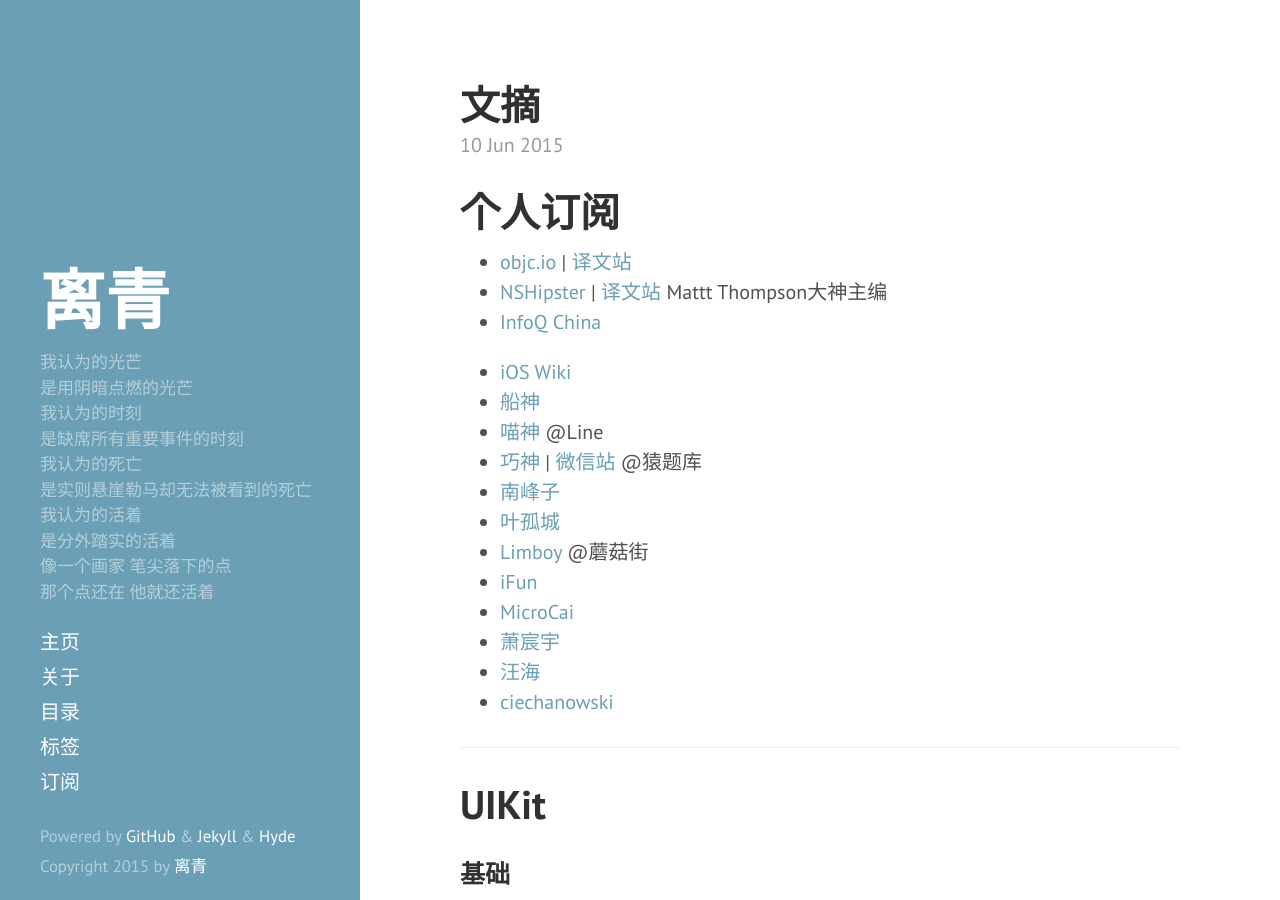
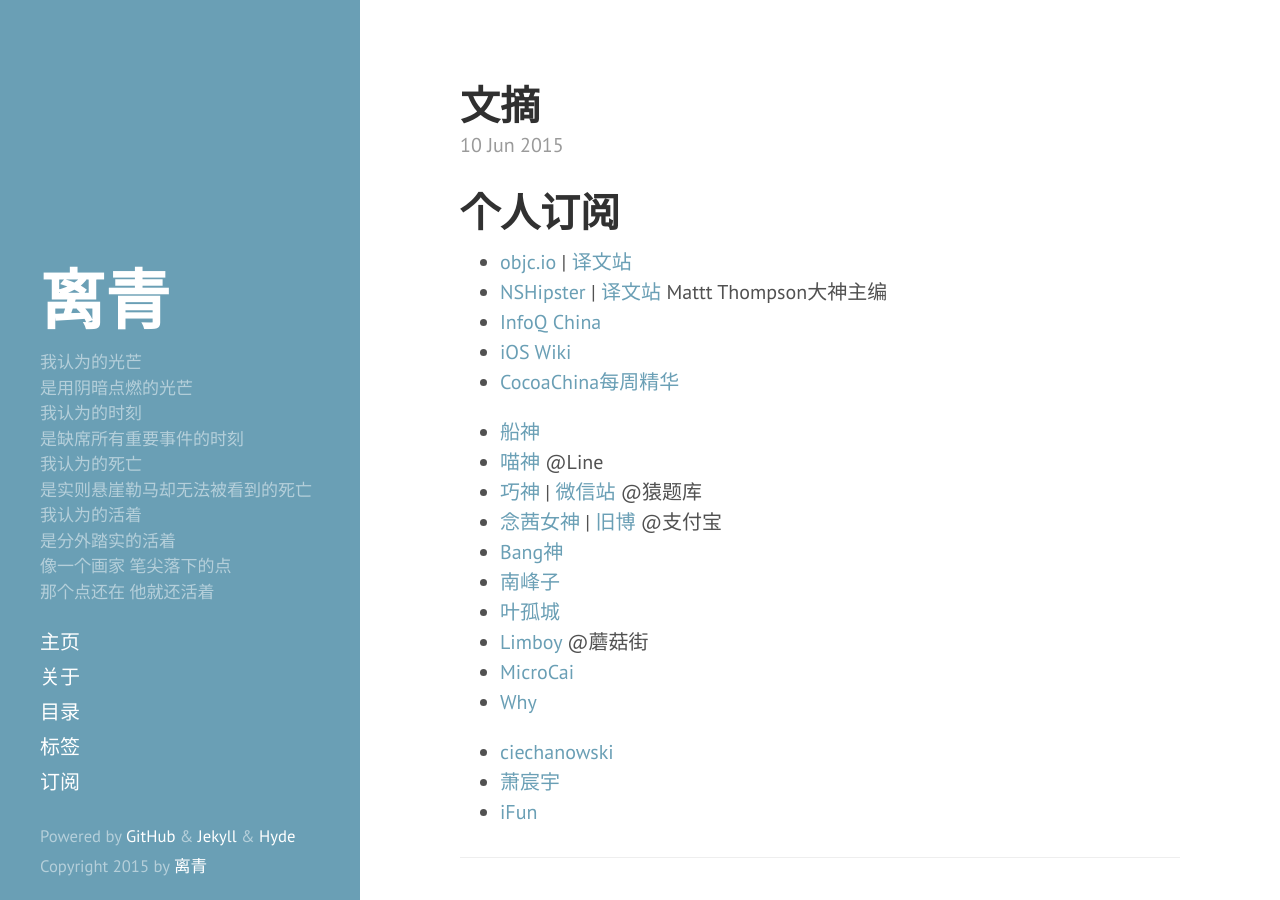
Before and after one commit to li-qing/li-qing.github.io, a Jekyll site: the page built from _posts/2015-06-10-digest.md, in a window 1280 px wide and 900 px high. Built offline with Jekyll 4.4.1, drawn with Linux system fonts in a browser that asks for light colours.

Commit message:
edit digest

```diff
--- a/_posts/2015-06-10-digest.md
+++ b/_posts/2015-06-10-digest.md
@@ -10,19 +10,23 @@ tags: Digest
 - [objc.io](http://www.objc.io/) \| [译文站](http://objccn.io/)
 - [NSHipster](http://nshipster.com/) \| [译文站](http://nshipster.cn/) Mattt Thompson大神主编
 - [InfoQ China](http://chuansong.me/account/infoqchina)
+- [iOS Wiki](http://www.ios-wiki.com/)
+- [CocoaChina每周精华](http://www.cocoachina.com/special/jinghua/)
 
-- [iOS Wiki](http://www.ios-wiki.com/)
 - [船神](http://beyondvincent.com/)
 - [喵神](http://onevcat.com/) @Line
 - [巧神](http://blog.devtang.com/) \| [微信站](http://chuansong.me/account/iosDevTips) @猿题库
+- [念茜女神](http://nianxi.net/) \| [旧博](http://my.csdn.net/yiyaaixuexi) @支付宝
+- [Bang神](http://blog.cnbang.net/)
 - [南峰子](http://southpeak.github.io/)
-- [叶孤城](http://www.jianshu.com/p/99e8b3f6f377)
+- [叶孤城](http://www.jianshu.com/users/b82d2721ba07/latest_articles)
 - [Limboy](http://limboy.me/) @蘑菇街
+- [MicroCai](https://www.zybuluo.com/MicroCai/note/51120)
+- [Why](http://blog.callmewhy.com/)
+
+- [ciechanowski](http://ciechanowski.me/)
+- [萧宸宇](http://iiiyu.com)
 - [iFun](http://www.ifun.cc/)
-- [MicroCai](https://www.zybuluo.com/MicroCai/note/51120)
-- [萧宸宇](http://iiiyu.com)
-- [汪海](http://blog.callmewhy.com/)
-- [ciechanowski](http://ciechanowski.me/)
 
 - - -
 
```
